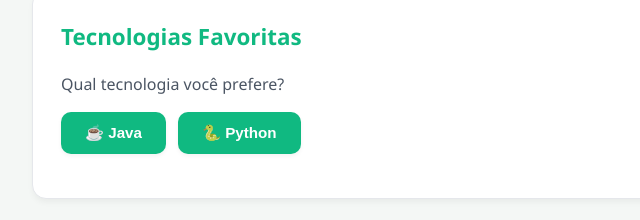
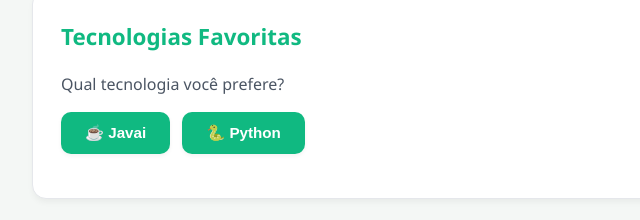
Before and after one commit to gtzim/portfoio, a plain HTML site: page pages/index.html in a window 1280 px wide. Shown: the part 689-909 px from the top of the page, 208-848 px from the left. Drawn offline with Linux system fonts and the light colour scheme.

Commit message:
novas alteraçoes

```diff
--- a/pages/index.html
+++ b/pages/index.html
@@ -33,7 +33,7 @@
             <h2>Tecnologias Favoritas</h2>
             <p>Qual tecnologia você prefere?</p>
             <div class="botoes-tech">
-                <button id="btn-java">☕ Java</button>
+                <button id="btn-java">☕ Javai</button>
                 <button id="btn-python">🐍 Python</button>
             </div>
             <div id="resultado-tech"></div>
```
